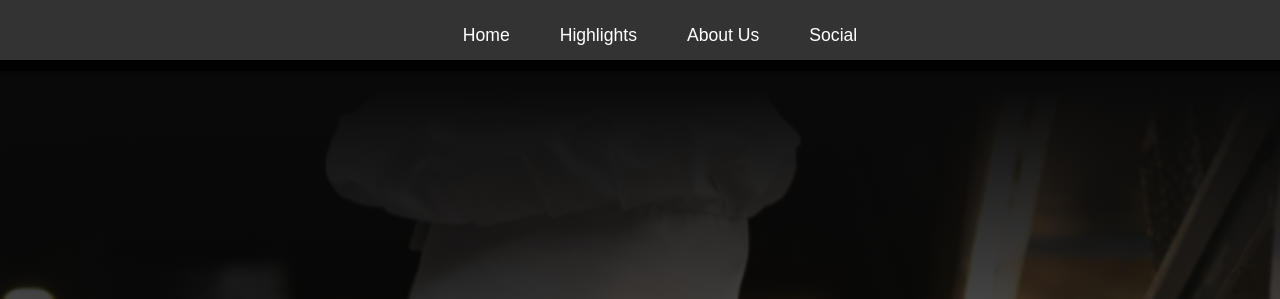
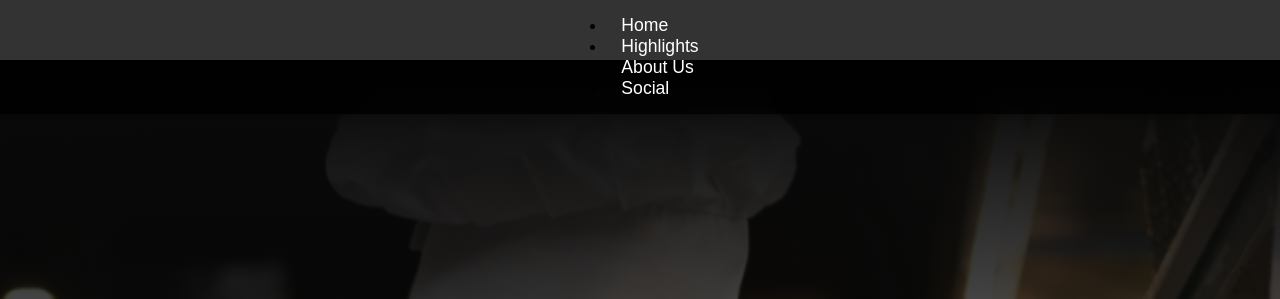
Before and after one commit to omlanfz/tasty-bites-demo, a plain HTML site: page index.html in a window 1280 px wide. Shown: the top 299 px of the page. Drawn offline with nearby package versions, Linux system fonts and the light colour scheme.

Commit message:
added ul and li around  anchor tags

```diff
--- a/index.html
+++ b/index.html
@@ -15,10 +15,12 @@
 <body>
   <header>
     <nav>
-      <a href="#hero">Home</a>
-      <a href="#card-box">Highlights</a>
-      <a href="#about">About Us</a>
-      <a href="#social">Social</a>
+      <ul>
+        <li><a href="#hero">Home</a></li>
+        <li><a href="#card-box">Highlights</a></li>
+        <li><a href="#about">About Us</a></li>
+        <li><a href="#social">Social</a></li>
+      </ul>
     </nav>
   </header>
   <main>
```
